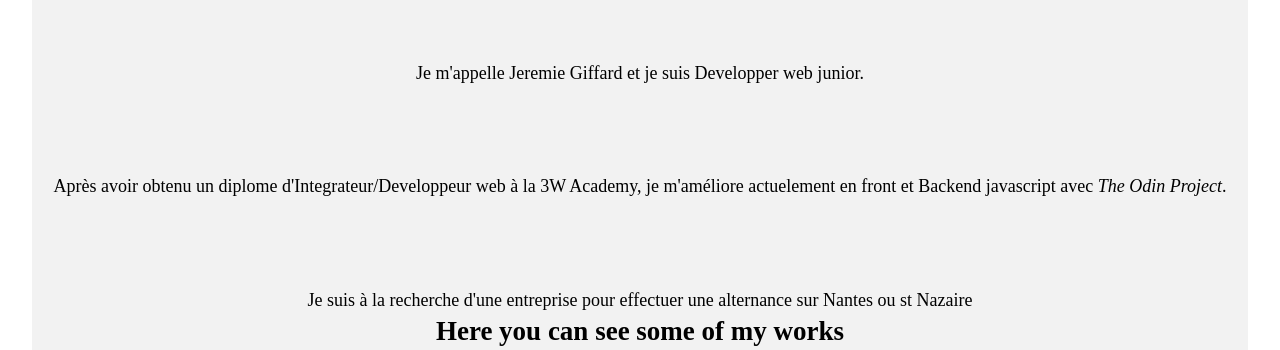
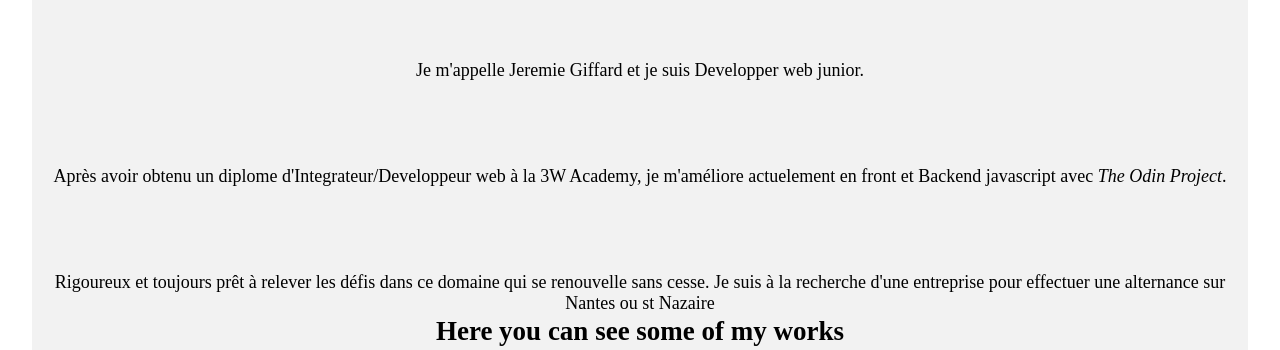
Before and after one commit to JeremieGiffard/Portfolio, a plain HTML site: page index.html in a window 1280 px wide. Shown: the part 484-834 px from the top of the page. Drawn offline with Linux system fonts and the light colour scheme.

Commit message:
Update index.html

```diff
--- a/index.html
+++ b/index.html
@@ -55,7 +55,7 @@ Mobile first webpage.
         <div id="welcome-div">
             <p>Je m'appelle Jeremie Giffard et je suis Developper web junior.</p>
             <p>Après avoir obtenu un diplome d'Integrateur/Developpeur web à la 3W Academy, je m'améliore actuelement en front et Backend javascript avec <em><a href="https://www.theodinproject.com/">The Odin Project</a></em>.</p>
-            <p>Je suis à la recherche d'une entreprise pour effectuer une alternance sur Nantes ou st Nazaire</p>
+            <p>Rigoureux et toujours prêt à relever les défis dans ce domaine qui se renouvelle sans cesse. Je suis à la recherche d'une entreprise pour effectuer une alternance sur Nantes ou st Nazaire</p>
         </div>
 
       </article>
```
